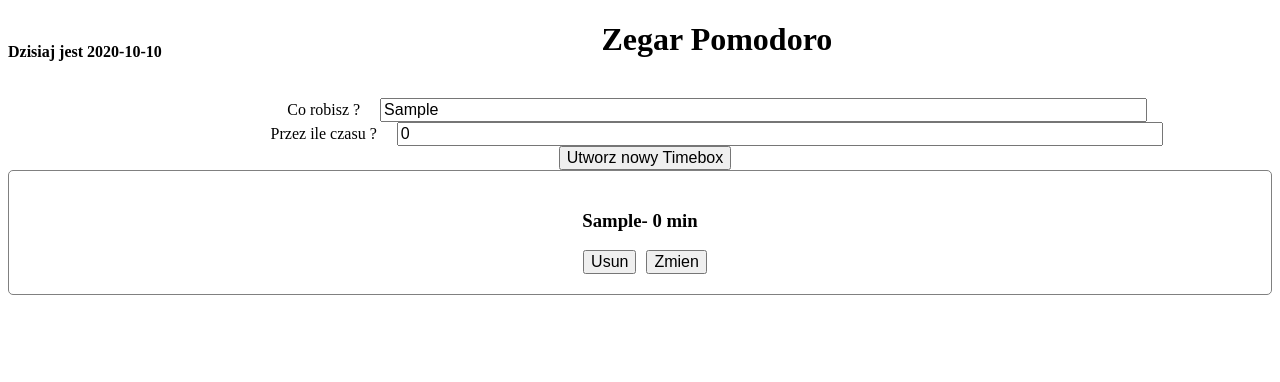
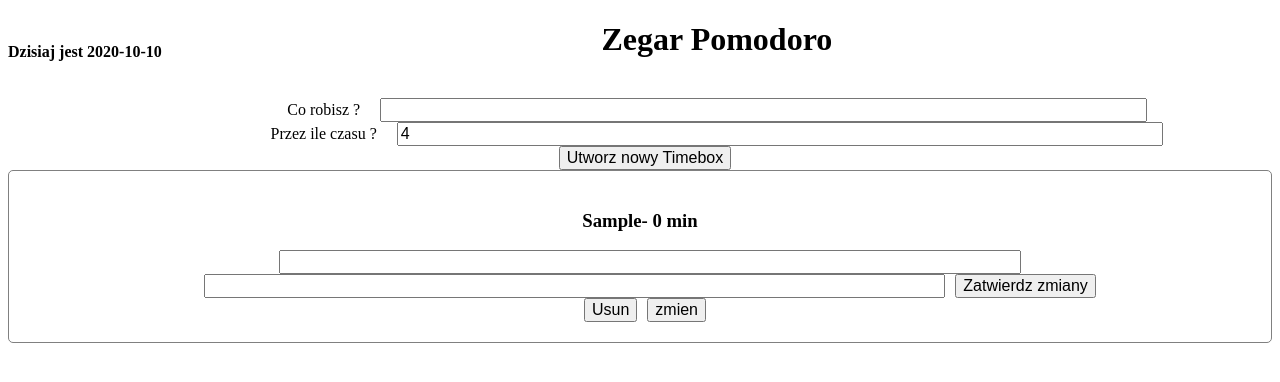
Before and after one commit to maciek2929/Pomodor-Timer-React, a React (Create React App) app: page / in a window 1280 px wide. Both pictures are taken after typing "Sample" into the empty fields and a click on the button "Utworz nowy Timebox". Shown: the top 382 px of the page. Built offline with nearby package versions, Linux system fonts and the light colour scheme.

Commit message:
next step to edition

```diff
--- a/src/components/TimeboxCreator/TimeboxCreator.jsx
+++ b/src/components/TimeboxCreator/TimeboxCreator.jsx
@@ -1,48 +1,50 @@
 import React from "react";
-import {useState} from 'react'
+import { useState } from "react";
 import { v4 as uuidv4 } from "uuid";
 const TimeboxCreator = ({ onCreate }) => {
-  const [elTitle, setEltitle] = useState('')
+  const [elTitle, setEltitle] = useState("");
   const [elTime, setElTime] = useState(0);
 
   const templateTimebox = {
     id: uuidv4(),
-    title:elTitle,
-    totalTimeInMinutes:elTime
-  }
+    title: elTitle,
+    totalTimeInMinutes: elTime,
+  };
 
-  const handleSubmit = e => {
+  const handleSubmit = (e) => {
     e.preventDefault();
-    onCreate(templateTimebox)
-  }
+    onCreate(templateTimebox);
+    setEltitle("");
+    setElTime((prev) => prev + 4);
+  };
 
-  const handleTitleChange = e=> {
-    setEltitle(e.target.value)
-  }
+  const handleTitleChange = (e) => {
+    setEltitle(e.target.value);
+  };
 
-  const handleTimeChange = e=> {
-    setElTime(e.target.value)
-  }
+  const handleTimeChange = (e) => {
+    setElTime(e.target.value);
+  };
   return (
     <form onSubmit={handleSubmit} className="TimeboxCreator">
       <h1>Zegar Pomodoro</h1>
       <label>
         <br /> Co robisz ?
-        <input type="text"
-        value={elTitle}
-        onChange={handleTitleChange} />
+        <input type="text" value={elTitle} onChange={handleTitleChange} />
       </label>{" "}
       <br />
       <label>
         {" "}
         Przez ile czasu ?
-        <input type="number"
-        min={0}
-        value={elTime}
-        onChange={handleTimeChange} />
+        <input
+          type="number"
+          min={0}
+          value={elTime}
+          onChange={handleTimeChange}
+        />
         <br />
       </label>
-      <button >Utworz nowy Timebox</button>
+      <button>Utworz nowy Timebox</button>
     </form>
   );
 };
--- a/src/components/TimeboxElement/TimeboxElement.jsx
+++ b/src/components/TimeboxElement/TimeboxElement.jsx
@@ -1,13 +1,25 @@
 import React from "react";
 
-const TimeboxElement = ({ title, totalTimeInMinutes, onDelete, onEdit }) => {
+const TimeboxElement = ({
+  title,
+  totalTimeInMinutes,
+  onDelete,
+  onEdit,
+  setTimebox,
+  acceptChanges,
+}) => {
   return (
     <div className="TimeboxElement">
       <h3>
         {title}- {totalTimeInMinutes} min
       </h3>
+      <form onSubmit={acceptChanges}>
+        <input type="text" />
+        <input type="number" />
+        <button>Zatwierdz zmiany</button>
+      </form>
       <button onClick={onDelete}> Usun</button>
-      <button onClick={onEdit}>Zmien</button>
+      <button onClick={onEdit}>zmien</button>
     </div>
   );
 };
--- a/src/components/TimeboxList/TimeboxList.jsx
+++ b/src/components/TimeboxList/TimeboxList.jsx
@@ -5,12 +5,12 @@ import TimeboxCreator from "../TimeboxCreator/TimeboxCreator";
 import TimeboxElement from "../TimeboxElement/TimeboxElement";
 
 const TimeboxList = () => {
- const [timebox, setTimebox] = useState([])
+  const [timebox, setTimebox] = useState([]);
 
   const addTimebox = (timebox) => {
     setTimebox((prev) => {
       const timeboxes = [...prev, timebox];
-      return  timeboxes ;
+      return timeboxes;
     });
   };
 
@@ -20,12 +20,15 @@ const TimeboxList = () => {
 
   const removeTimebox = (idToRemove) => {
     setTimebox((prev) => {
-      const timeboxes = prev.filter(
-        (timebox) => timebox.id !== idToRemove
-      );
-      return timeboxes ;
+      const timeboxes = prev.filter((timebox) => timebox.id !== idToRemove);
+      return timeboxes;
     });
   };
+
+  const editTb = (clickedId) => {
+    const displaytb = timebox.find((el) => el.id === clickedId);
+    console.log(displaytb);
+  }; // funckja ta wybiera jedynie po ID Timebox ktory chce zmienic//
 
   return (
     <div>
@@ -36,7 +39,8 @@ const TimeboxList = () => {
           title={timebox.title}
           totalTimeInMinutes={timebox.totalTimeInMinutes}
           onDelete={() => removeTimebox(timebox.id)}
-          onEdit={() => console.log("robie edycje", timebox.id)}
+          onEdit={() => editTb(timebox.id)}
+          setTimebox={setTimebox}
         />
       ))}
     </div>
```
